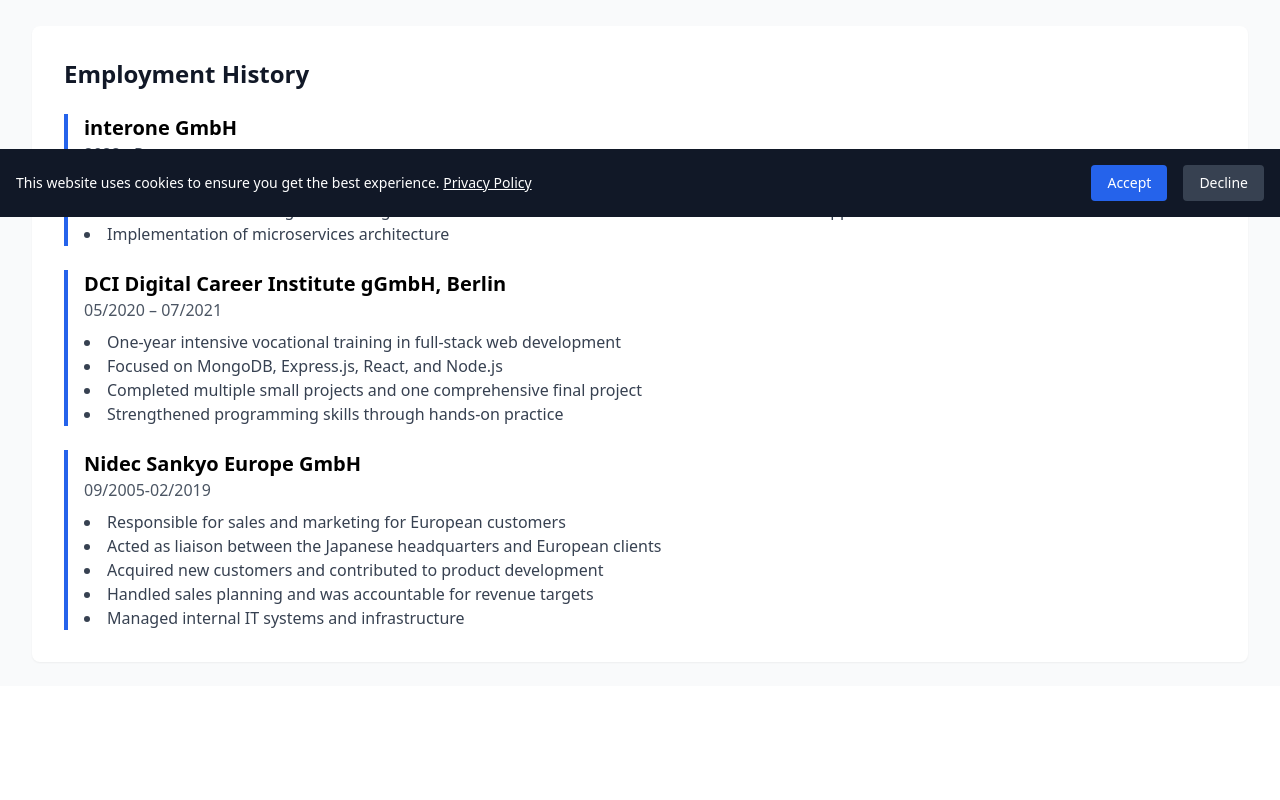
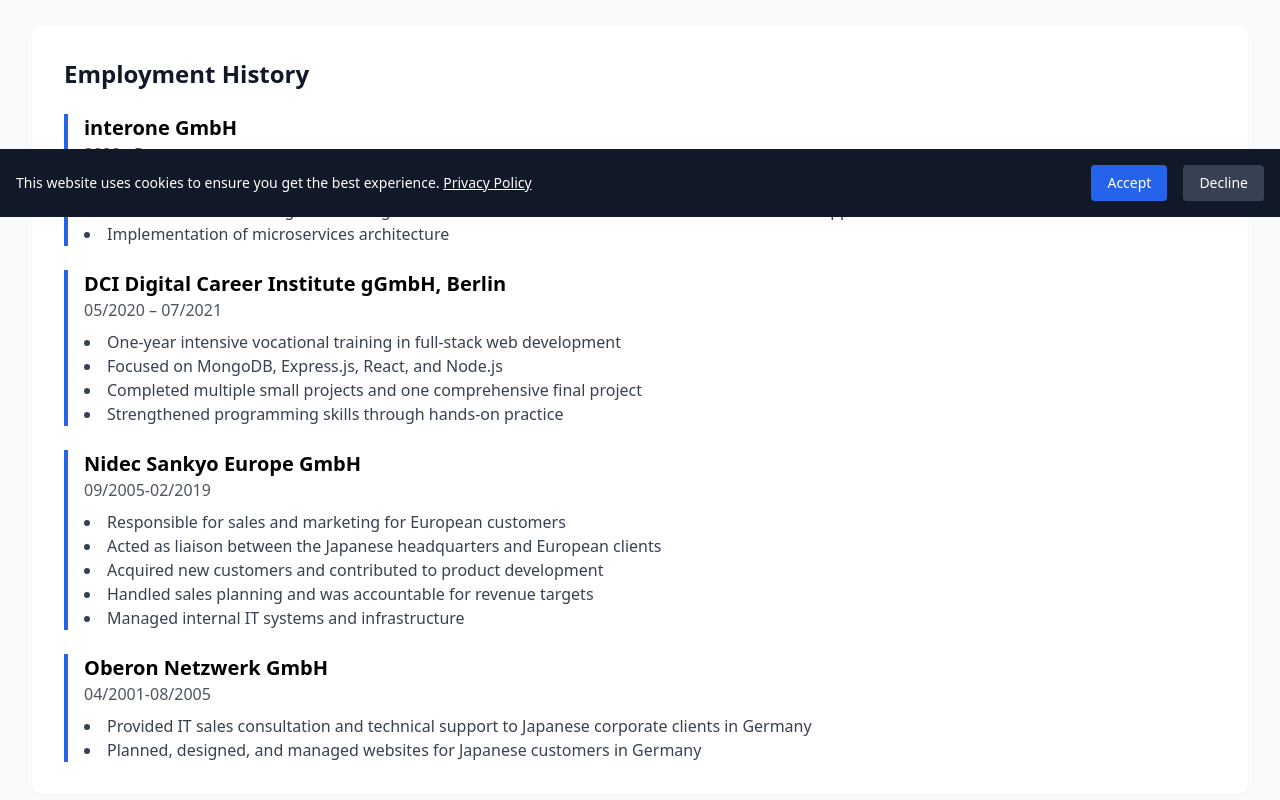
Before and after one commit to Tobeadragon/portfolio_page, a Nuxt app: page /about in a window 1280 px wide. Shown: the part 583-1383 px from the top of the page. Before the commit the page ends 1269 px from the top, so only its background shows below. Built offline with nearby package versions, Linux system fonts and the light colour scheme.

Commit message:
update and add working history

```diff
--- a/composables/useLanguage.ts
+++ b/composables/useLanguage.ts
@@ -98,6 +98,14 @@
               'ProduktweiterentwicklungUmsatzplanung und Umsatzverantwortung',
               'Umsatzplanung und Umsatzverantwortung',
               'Verantwortlich für das interne IT-Management',
+            ]
+          },
+          supports: {
+            company: 'Oberon Netzwerk GmbH',
+            period: '04/2001-08/2005',
+            tasks: [
+              'Verantwortlich für IT-Vertieb und Ingenieurswesen für japanische Kunden in Deutschland',
+              'Webseitenentwurf und -verwaltung für japanische Kunden in Deutschland',
             ]
           }
         }
@@ -207,6 +215,14 @@
               'Handled sales planning and was accountable for revenue targets',
               'Managed internal IT systems and infrastructure',
             ]
+          },
+          supports: {
+            company: 'Oberon Netzwerk GmbH',
+            period: '04/2001-08/2005',
+            tasks: [
+              'Provided IT sales consultation and technical support to Japanese corporate clients in Germany',
+              'Planned, designed, and managed websites for Japanese customers in Germany',
+            ]
           }
         }
       },
@@ -315,6 +331,14 @@
               '売上計画の策定および売上目標の達成に責任',
               '社内ITシステムの管理とインフラ運用を担当',
             ]
+          },
+          supports: {
+            company: 'Oberon Netzwerk GmbH',
+            period: '04/2001-08/2005',
+            tasks: [
+              'ドイツ在住の日本人顧客向けに、IT営業および技術サポートを担当',
+              '日本人顧客向けのウェブサイトの企画・制作・管理を実施',
+            ]
           }
         }
       },
--- a/pages/about.vue
+++ b/pages/about.vue
@@ -59,6 +59,15 @@
             </li>
           </ul>
         </div>
+        <div class="border-l-4 border-blue-600 pl-4">
+          <h3 class="text-xl font-semibold">{{ t('about.experience.supports.company') }}</h3>
+          <p class="text-gray-600">{{ t('about.experience.supports.period') }}</p>
+          <ul class="list-disc list-inside mt-2 text-gray-700">
+            <li v-for="(task, index) in t('about.experience.supports.tasks')" :key="index">
+              {{ task }}
+            </li>
+          </ul>
+        </div>
       </div>
     </section>
   </div>
```
